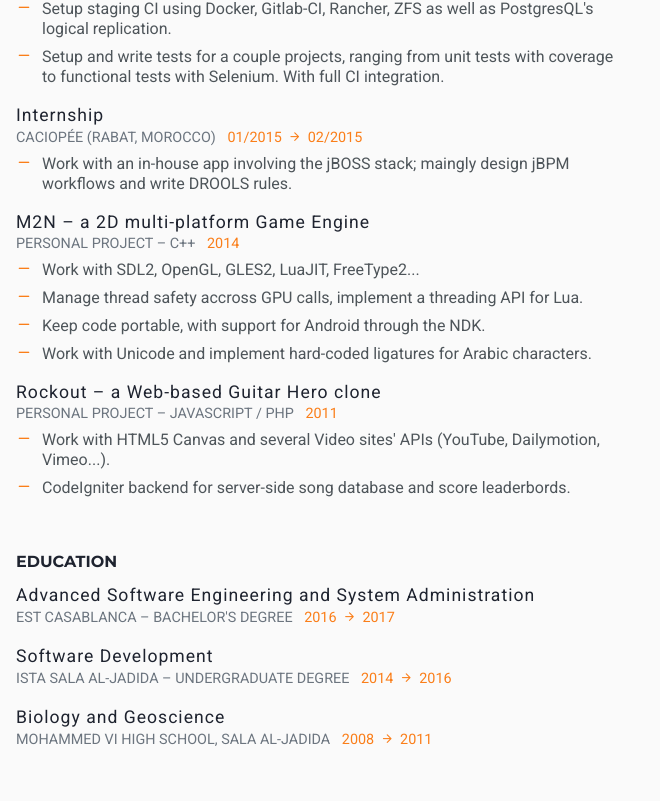
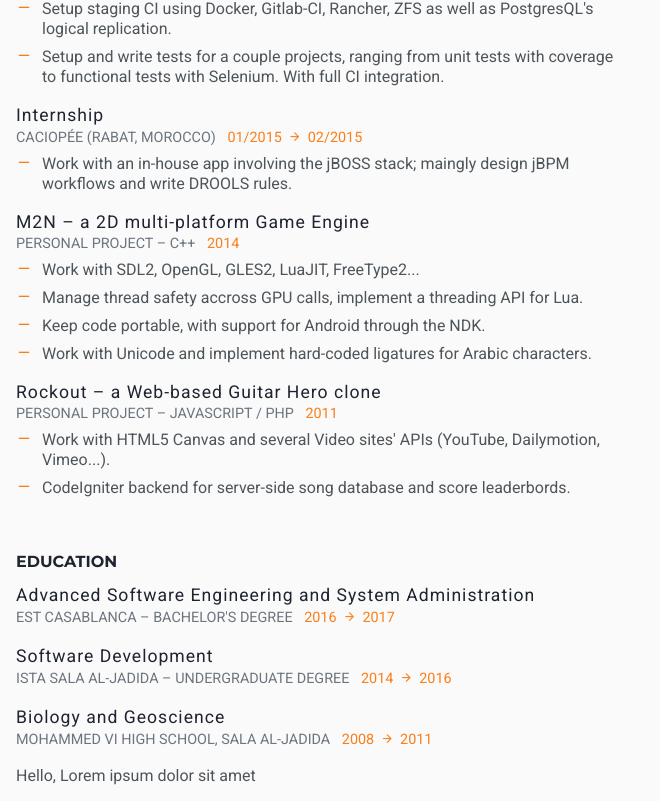
Before and after one commit to thedentist89/resume, a React (Create React App) app: page / in a window 1280 px wide. Shown: the part 887-1688 px from the top of the page, without its empty margins (0-660 px from the left). Built offline with nearby package versions, Linux system fonts and the light colour scheme.

Commit message:
Fixed some problems with print styles

```diff
--- a/src/App.js
+++ b/src/App.js
@@ -15,6 +15,18 @@ const GlobalStyle = createGlobalStyle`
 const StyleBase = styled.div`
   padding: 16px;
   color: ${props => props.theme.fg};
+
+  @media print {
+    display: grid;
+    grid-gap: 36px;
+    grid-template-columns: 320px 1fr;
+    grid-template-rows: auto 1fr;
+
+    .main {
+      grid-column: 2;
+      grid-row: 1 / -1;
+    }
+  }
 `;
 
 export default class App extends Component {
@@ -24,8 +36,13 @@ export default class App extends Component {
         <StyleBase>
           <GlobalStyle />
           <Header />
-          <Experience />
-          <Education />
+          <div className="main">
+            <Experience />
+            <Education />
+          </div>
+          <div>
+            Hello, Lorem ipsum dolor sit amet
+          </div>
         </StyleBase>
       </ThemeProvider>
     );
--- a/src/Components/Header.js
+++ b/src/Components/Header.js
@@ -4,10 +4,14 @@ import Mugshot from './Mugshot';
 import data from '../Data/header.json';
 
 const StyleBase = styled.header`
-  min-height: calc(100vh - 100px);
   display: flex;
   flex-flow: column;
   justify-content: center;
+  margin-bottom: 32px;
+
+  @media screen {
+    min-height: calc(100vh - 100px);
+  }
 
   .mugshot {
     max-width: 230px;
--- a/src/Components/Mugshot.js
+++ b/src/Components/Mugshot.js
@@ -25,7 +25,7 @@ const StyledBase = styled.svg`
   /* Reset eyes position for printing */
   @media print {
     .eyes {
-      transform: unset !important;
+      transform: translate(0, 0) !important;
     }
   }
 `;
--- a/src/Components/Section.js
+++ b/src/Components/Section.js
@@ -2,7 +2,6 @@ import React, { Component } from 'react';
 import styled from 'styled-components';
 
 const StyleBase = styled.section`
-  margin-top: 32px;
   margin-bottom: 54px;
 
   &:last-child {
--- a/src/index.css
+++ b/src/index.css
@@ -11,6 +11,7 @@
 }
 
 body {
+  width: 1024px;
   margin: 0;
   padding: 0;
   font-family: Roboto, -apple-system, BlinkMacSystemFont, "Segoe UI", "Oxygen",
```
